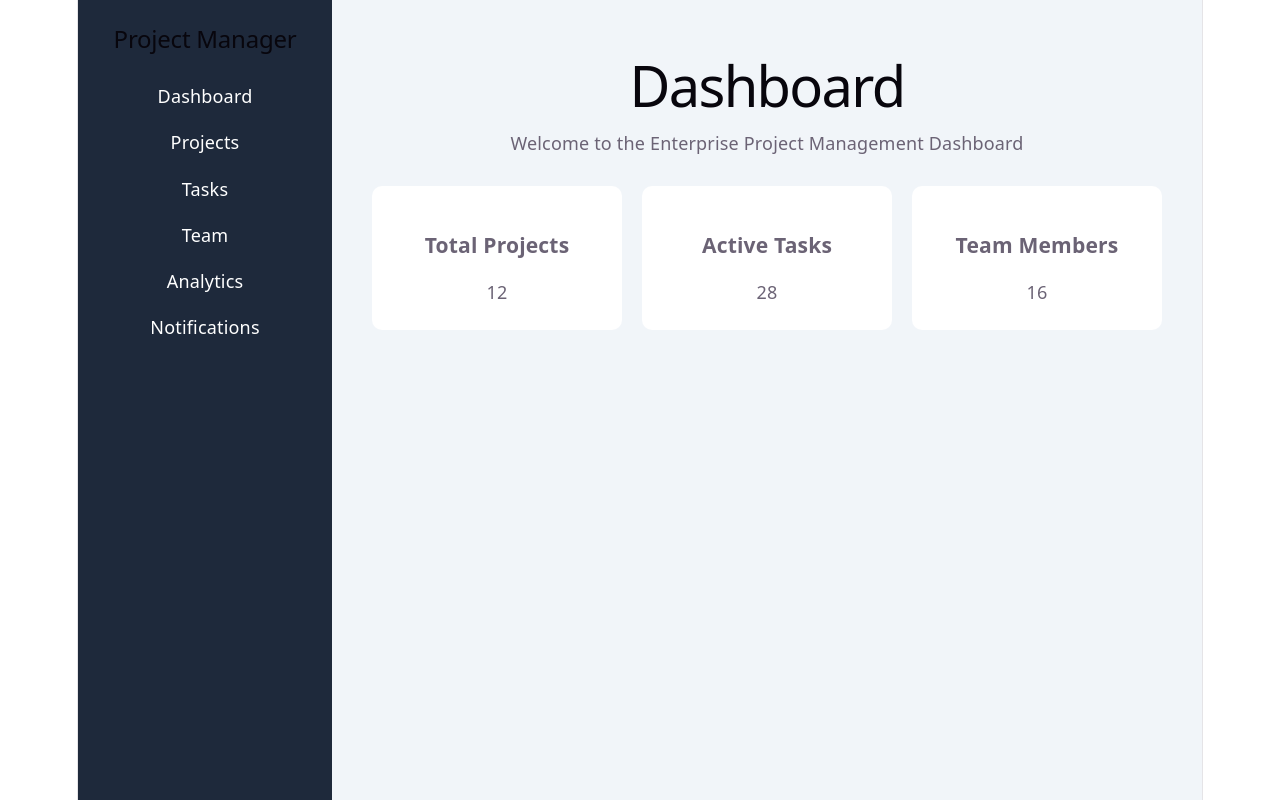
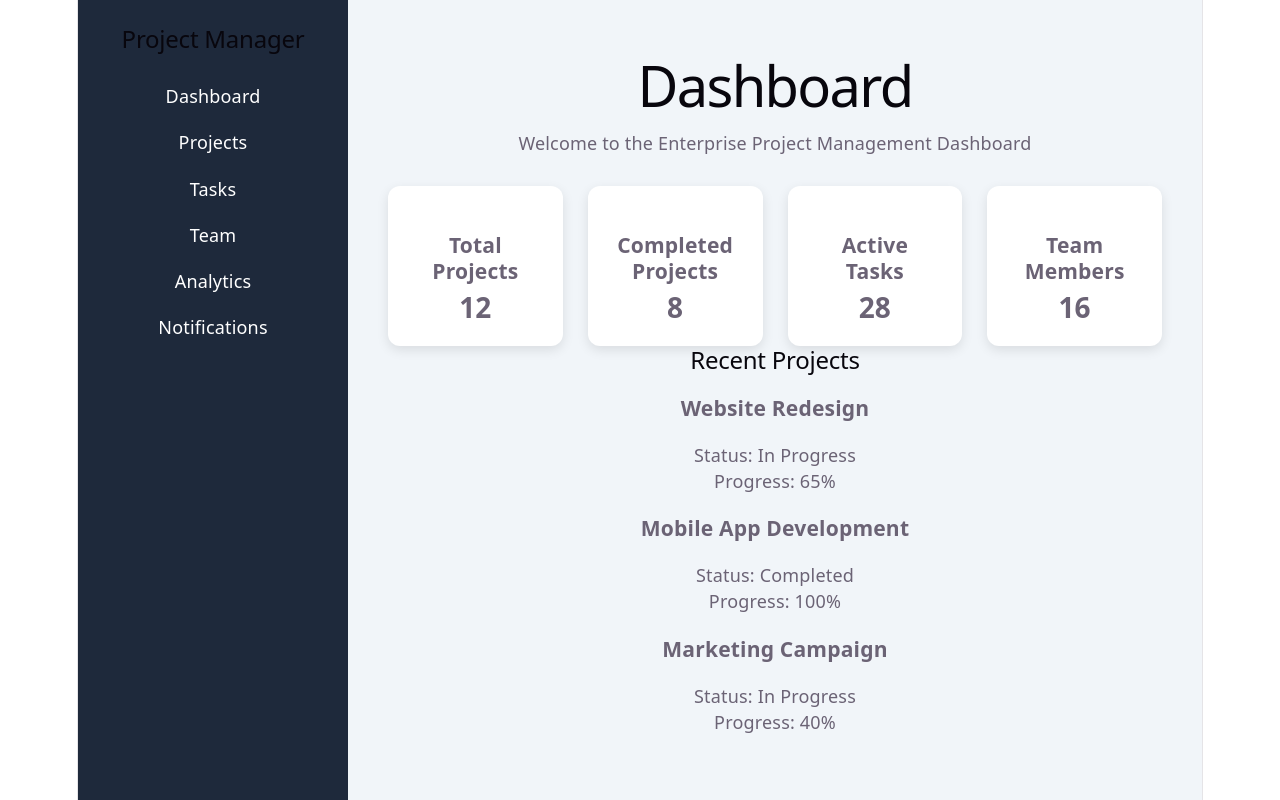
Before and after one commit to gangas9a-cell/enterprise-project-management-dashboard, a React (Vite) app: page / in a window 1280 px wide. Built offline with nearby package versions, Linux system fonts and the light colour scheme.

Commit message:
Added recent project section

```diff
--- a/src/App.css
+++ b/src/App.css
@@ -27,13 +27,24 @@
 
 .cards {
   display: flex;
-  gap: 20px;
+  gap: 25px;
   margin-top: 30px;
 }
 
 .card {
   background-color: white;
   padding: 25px;
-  width: 200px;
-  border-radius: 10px;
+  flex: 1;
+  border-radius: 12px;
+  box-shadow: 0 4px 12px rgba(0, 0, 0, 0.1);
 }
+
+.card h3 {
+  margin-bottom: 10px;
+}
+
+.card p {
+  font-size: 28px;
+  font-weight: bold;
+  margin: 0;
+}
--- a/src/App.jsx
+++ b/src/App.jsx
@@ -28,6 +28,11 @@ function App() {
   </div>
 
   <div className="card">
+    <h3>Completed Projects</h3>
+    <p>8</p>
+  </div>
+
+  <div className="card">
     <h3>Active Tasks</h3>
     <p>28</p>
   </div>
@@ -37,6 +42,27 @@ function App() {
     <p>16</p>
   </div>
 </div>
+<div className="projects-section">
+  <h2>Recent Projects</h2>
+
+  <div className="project">
+    <h3>Website Redesign</h3>
+    <p>Status: In Progress</p>
+    <p>Progress: 65%</p>
+  </div>
+
+  <div className="project">
+    <h3>Mobile App Development</h3>
+    <p>Status: Completed</p>
+    <p>Progress: 100%</p>
+  </div>
+
+  <div className="project">
+    <h3>Marketing Campaign</h3>
+    <p>Status: In Progress</p>
+    <p>Progress: 40%</p>
+  </div>
+</div>
       </main>
 
     </div>
```
Lines whose indentation alone changed are shown as unchanged.
